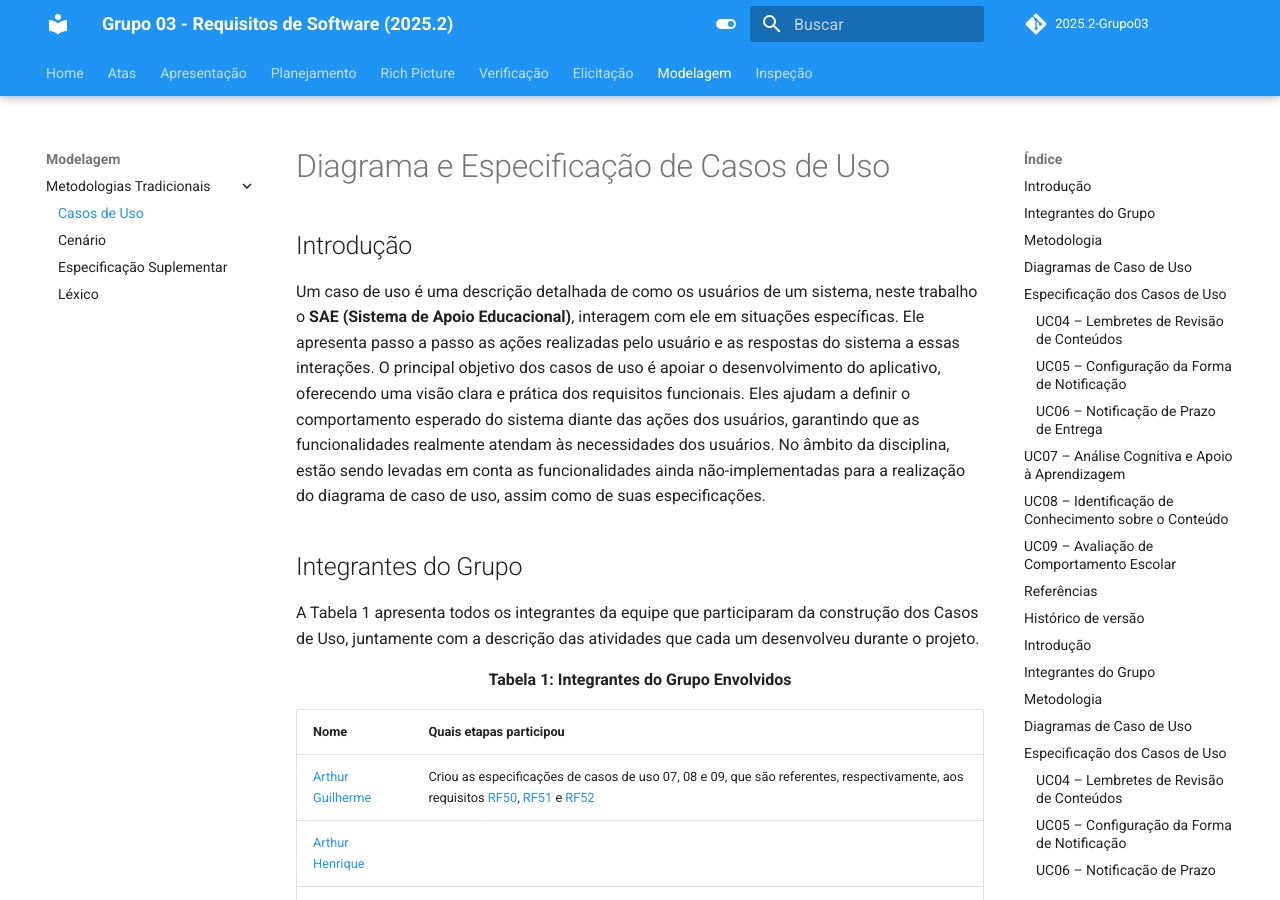
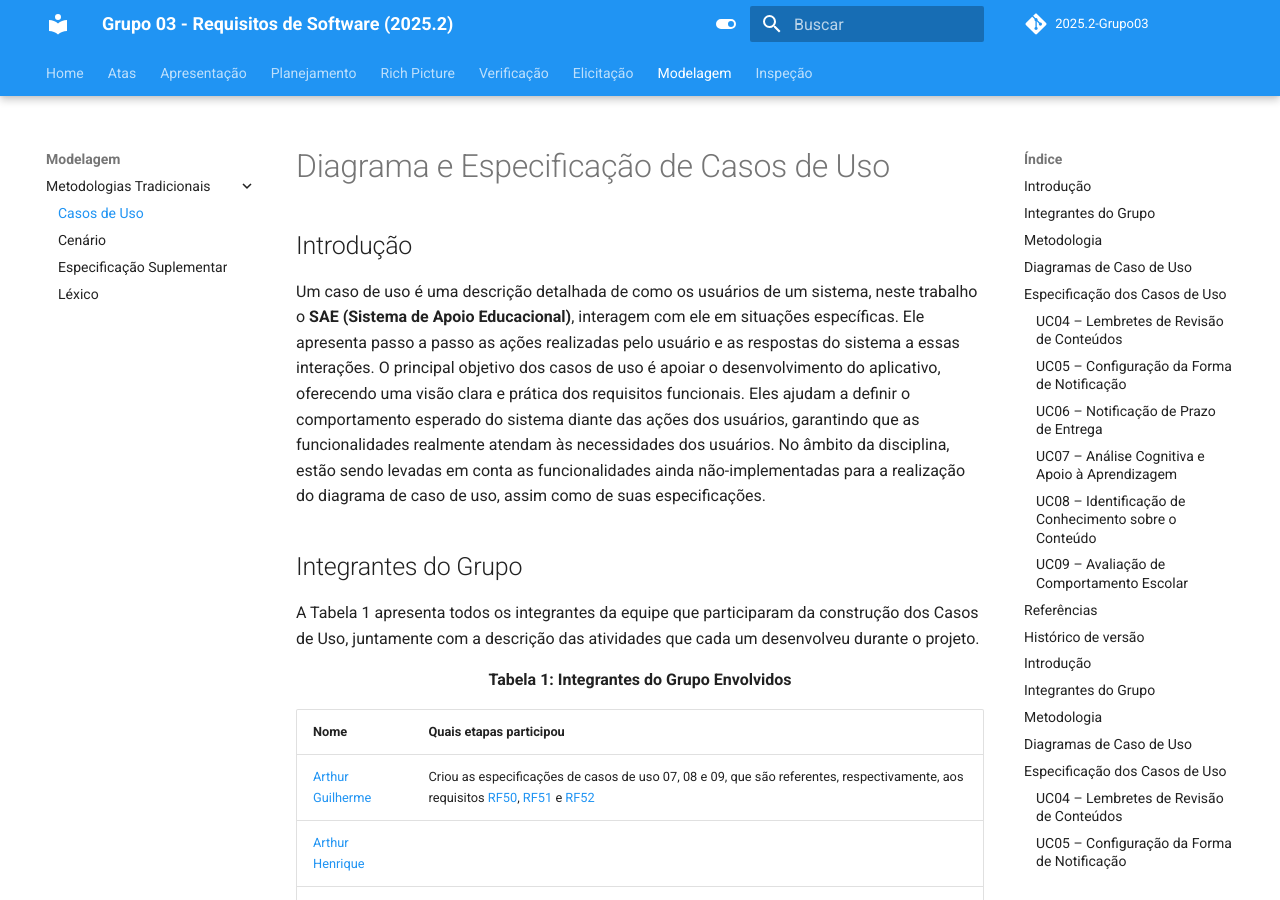
Before and after one commit to Requisitos-de-Software/2025.2-Grupo03, an MkDocs documentation site: the page built from docs/Modelagem/casos_de_uso.md, in a window 1280 px wide and 900 px high. Built offline with MkDocs 1.6.1 and Material for MkDocs 9.7.7, drawn with Linux system fonts in a browser that asks for light colours; comment, search, counter and statistics services are not loaded.

```diff
--- a/docs/Modelagem/casos_de_uso.md
+++ b/docs/Modelagem/casos_de_uso.md
@@ -102,7 +102,7 @@ Com base nesses conceitos, a Tabela 2 apresenta os principais elementos que comp
 
 <div align="center"><strong>Autoria de <a href="https://github.com/TiagoTeixeira-2005">Tiago Lemes</a></strong></div>
 
-## UC07 – Análise Cognitiva e Apoio à Aprendizagem
+### UC07 – Análise Cognitiva e Apoio à Aprendizagem
 **Requisito Associado:** [RF50](https://requisitos-de-software.github.io/2025.2-Grupo03/Elicitacao/requisitos_elicitados/#funcionais) – O sistema deve analisar documentos escolares (atividades e provas) para identificar dificuldades cognitivas e sugerir estratégias de reforço ao aluno.
 
 
@@ -124,7 +124,7 @@ Com base nesses conceitos, a Tabela 2 apresenta os principais elementos que comp
 
 ---
 
-## UC08 – Identificação de Conhecimento sobre o Conteúdo
+### UC08 – Identificação de Conhecimento sobre o Conteúdo
 **Requisito Associado:** [RF51](https://requisitos-de-software.github.io/2025.2-Grupo03/Elicitacao/requisitos_elicitados/#funcionais) – O sistema deve apresentar ao professor qual aluno sabe sobre o conteúdo, com base em provas e atividades.
 
 
@@ -145,7 +145,7 @@ Com base nesses conceitos, a Tabela 2 apresenta os principais elementos que comp
 
 ---
 
-## UC09 – Avaliação de Comportamento Escolar
+### UC09 – Avaliação de Comportamento Escolar
 **Requisito Associado:** [RF52](https://requisitos-de-software.github.io/2025.2-Grupo03/Elicitacao/requisitos_elicitados/#funcionais) – O sistema deve informar ao professor quais alunos mantêm comportamento adequado segundo critérios pedagógicos.
 
 | Campo      | Descrição |
```
